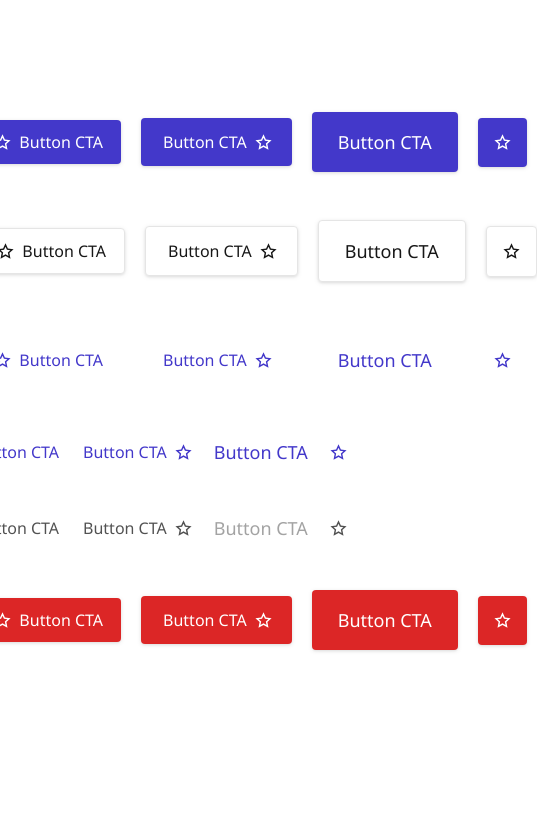
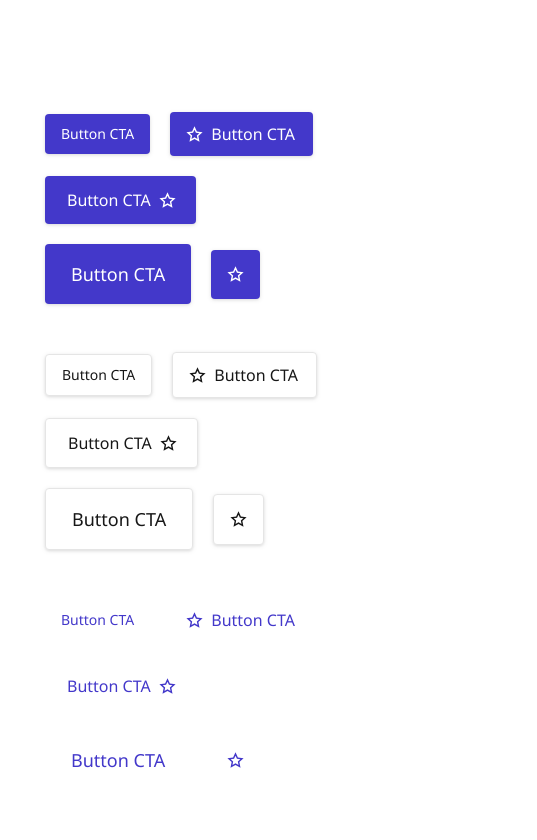
Before and after one commit to ItsChance-BTW/Projects, a Next.js app: page /button-component in a window 390 px wide. Shown: the top 840 px of the page, 537 px wide, since content can reach past the window. Built offline with nearby package versions, Linux system fonts and the light colour scheme.

Commit message:
fixed wrapping on mobile

```diff
--- a/app/(projects)/button-component/page.tsx
+++ b/app/(projects)/button-component/page.tsx
@@ -5,8 +5,8 @@
 export default function Page() {
     return (
         <div className="px-6 md:px-8 lg:px-0 flex justify-center items-start py-[112px]">
-            <div className="flex flex-col gap-12">
-                <div className="flex items-center gap-5">
+            <div className="flex flex-col gap-12 w-[300px] md:w-auto">
+                <div className="flex flex-wrap items-center gap-5">
                     <Button
                         text="Button CTA"
                         onClick={() => {}}
@@ -50,7 +50,7 @@
                         }}
                     />
                 </div>
-                <div className="flex items-center gap-5">
+                <div className="flex flex-wrap items-center gap-5">
                     <Button
                         text="Button CTA"
                         onClick={() => {}}
@@ -94,7 +94,7 @@
                         }}
                     />
                 </div>
-                <div className="flex items-center gap-5">
+                <div className="flex flex-wrap items-center gap-5">
                     <Button
                         text="Button CTA"
                         onClick={() => {}}
@@ -138,7 +138,7 @@
                         }}
                     />
                 </div>
-                <div className="flex items-center gap-5">
+                <div className="flex flex-wrap items-center gap-5">
                     <Button
                         text="Button CTA"
                         onClick={() => {}}
@@ -187,7 +187,7 @@
                         }}
                     />
                 </div>
-                <div className="flex items-center gap-5">
+                <div className="flex flex-wrap items-center gap-5">
                     <Button
                         text="Button CTA"
                         onClick={() => {}}
@@ -237,7 +237,7 @@
                         }}
                     />
                 </div>
-                <div className="flex items-center gap-5">
+                <div className="flex flex-wrap items-center gap-5">
                     <Button
                         text="Button CTA"
                         onClick={() => {}}
```
